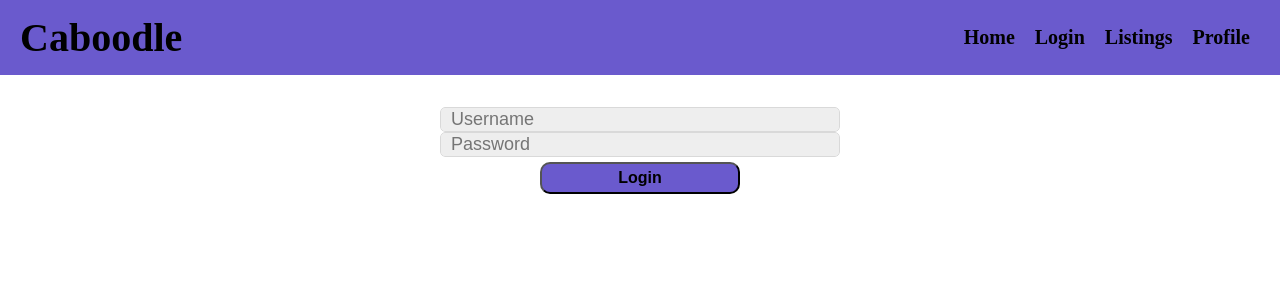
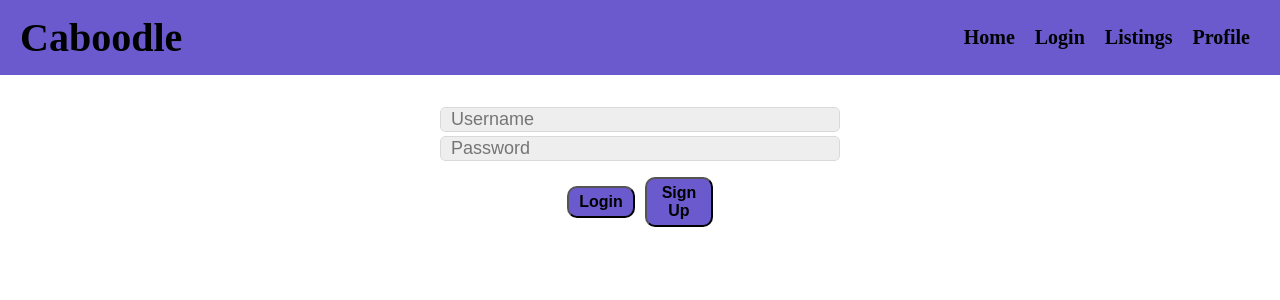
Before and after one commit to mguadagni/caboodle_react, a React (Create React App) app: page /login in a window 1280 px wide. Shown: the top 300 px of the page. Built offline with nearby package versions, Linux system fonts and the light colour scheme.

Commit message:
Tried to implement Sign Up button

```diff
--- a/src/components/Auth/LoginForm.js
+++ b/src/components/Auth/LoginForm.js
@@ -24,7 +24,7 @@ const LoginForm = (props) => {
                     required
                     />
                 </InLineInputContainer>
-                <InLineInputContainer>
+                <InLineInputContainer style={{marginTop: '0.25em'}}>
                     <Input
                     name="password"
                     id="password"
@@ -35,7 +35,10 @@ const LoginForm = (props) => {
                     type="password"
                     />
                 </InLineInputContainer>
-                <Button>Login</Button>
+                <div>
+                <Button style={{marginTop: '1em'}}>Login</Button>
+                <Button style={{marginTop: '1em'}}>Sign Up</Button>
+                </div>
             </Form>
         </Container>
     )
```
Also changed, not shown: 1 other file (tests, documents, lock files or other folders).
